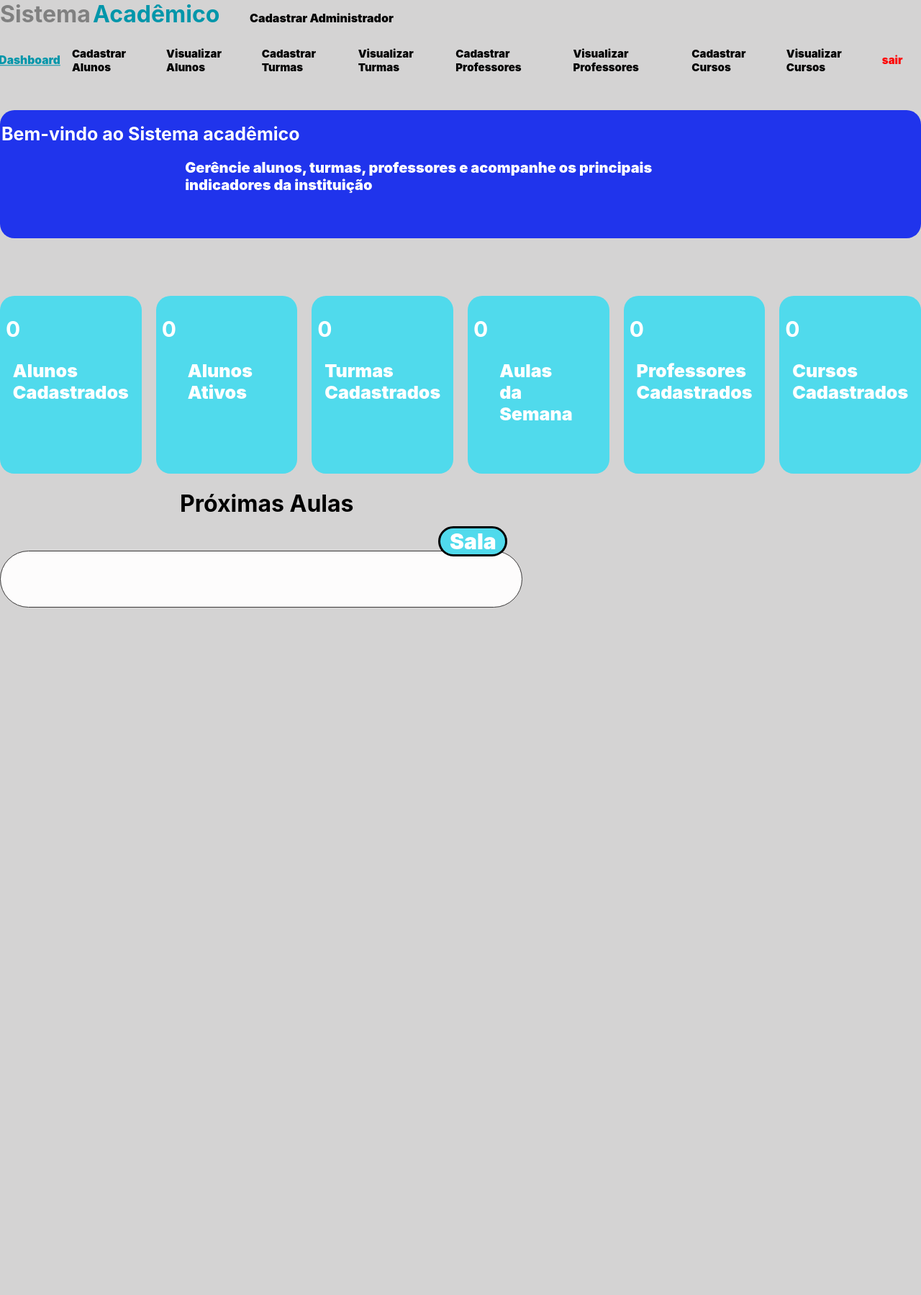
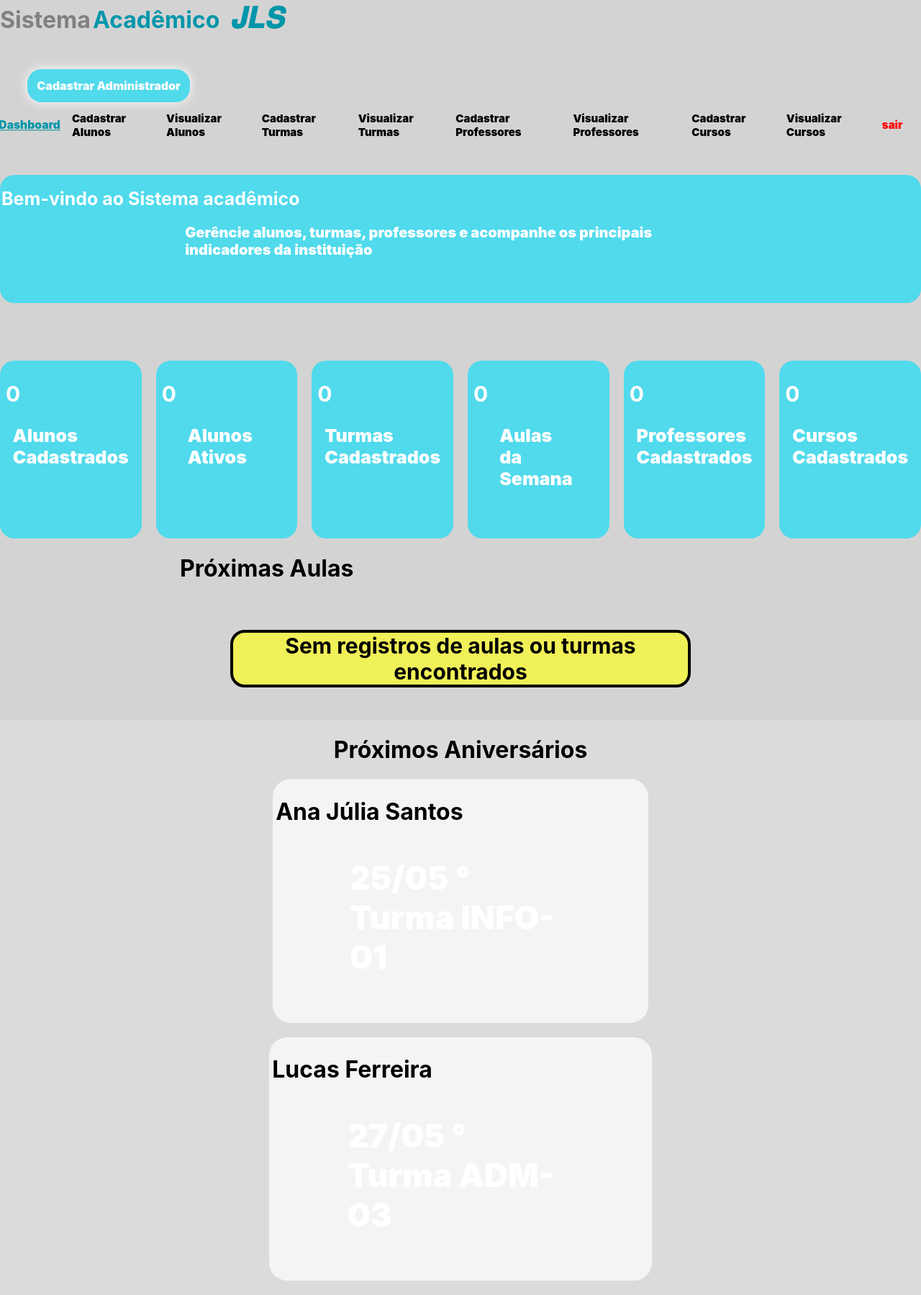
Before and after one commit to LuizLMH/Lucas, a PHP site: page /inicio.php in a window 1280 px wide. Shown: the whole page at 72% size. Before the commit the page ends 844 px from the top, so only its background shows below. Run offline with PHP 8.4, Linux system fonts and the light colour scheme; the visitor is signed in with stand-in values (Sample User, id 1); data that the repository does not hold is empty.

Commit message:
alterações css, php e html

```diff
--- a/arquivo.css
+++ b/arquivo.css
@@ -27,16 +27,41 @@ body {
 }
 
 .adm {
-    text-decoration: none;
-    color:black;
+    text-decoration: underline;
+    text-decoration-color: transparent;
+    color: white;
     margin-left: 3%;
     transition: all .3s ease;
-}
+    box-shadow: 0 0 15px white;
+    padding: 1%;
+    border-radius: 20px;
+    background-color: rgb(80, 218, 236);
+}
+
 .adm:hover {
-    color: rgb(1, 150, 170);
-    text-decoration: underline;
-}
-
+    color: black;
+    text-decoration-style: double;
+    text-decoration-color: black;
+}
+
+
+#jls {
+    color: rgb(1, 150, 170);
+    text-align: center;
+    font-size: 40px;
+    margin-left: 1%;
+}
+
+#jlsi {
+    color: rgb(1, 150, 170);
+    text-align: center;
+    font-size: 150px;
+    text-shadow: 0 0 10px white;
+    border-top: 5px solid white;
+    border-bottom: 5px solid white;
+    box-shadow: 0 0 20px white;
+    border-radius: 20px;
+}
 
 .pages {
     font-size: 1px;
@@ -47,6 +72,7 @@ body {
     justify-content: flex-end;
     transition: all 0.3s ease;
 }
+
 #sair {
     color: red;
 }
@@ -229,7 +255,7 @@ p {
     box-shadow: 0 0 20px gray;
 }
 
-.formIndex input[type="button"]{
+.formIndex input[type="button"] {
     margin-bottom: 5px;
     margin: 5%;
     width: 260px;
@@ -534,7 +560,7 @@ a {
 
 .subtitle {
     padding: 2px;
-    background-color: rgb(32, 52, 236);
+    background-color: rgb(80, 218, 236);
     border-radius: 20px;
     margin-bottom: 80px;
 }
@@ -585,6 +611,17 @@ a {
 /* .pagina2 {
      background-color: rgb(226, 223, 223);
 } */
+
+#registro {
+    color: black;
+    text-align: center;
+    font-size: 30px;
+    border: 4px solid black;
+    background-color: rgb(240, 240, 88);
+    margin-left: 25%;
+    margin-right: 25%;
+    border-radius: 20px;
+}
 
 .noticias {
     width: 100%;
@@ -1382,7 +1419,7 @@ label {
     margin-bottom: 3%;
 }
 
-.bnt{
+.bnt {
     border-radius: 10px;
     width: 400px;
     display: grid;
--- a/cadastrarC.php
+++ b/cadastrarC.php
@@ -19,6 +19,7 @@ if (!isset($_SESSION["nome"])) {
     <div class="titulob">
         <h1 id="tb">Sistema</h1>
         <h1 id="to">Acadêmico</h1>
+        <h1 id="jls">𝑱𝑳𝑺</h1>
     </div>
     <div class="pages11">
         <a href="inicio.php" class="p2">Dashboard</a>
--- a/cadastrarP.php
+++ b/cadastrarP.php
@@ -19,6 +19,7 @@ if (!isset($_SESSION["nome"])) {
     <div class="titulob">
         <h1 id="tb">Sistema</h1>
         <h1 id="to">Acadêmico</h1>
+        <h1 id="jls">𝑱𝑳𝑺</h1>
     </div>
     <div class="pages9">
         <a href="inicio.php" class="p2">Dashboard</a>
--- a/cadastrarT.php
+++ b/cadastrarT.php
@@ -19,6 +19,7 @@ if (!isset($_SESSION["nome"])) {
     <div class="titulob">
         <h1 id="tb">Sistema</h1>
         <h1 id="to">Acadêmico</h1>
+        <h1 id="jls">𝑱𝑳𝑺</h1>
     </div>
     <div class="pages6">
         <a href="inicio.php" class="p2">Dashboard</a>
--- a/index.php
+++ b/index.php
@@ -25,6 +25,10 @@ session_start();
                         Sistema de Gestão Acadêmica
                     </h1>
                     <br>
+                    <div class="curvada">
+                        <h1 id="jlsi">𝑱𝑳𝑺</h1>
+
+                    </div>
                     <p id="cor">Gerêncie alunos, turmas, professores e acompanhe as principais informações do sistema de forma
                         prática,
                         organizada e moderna.</p>
@@ -37,7 +41,7 @@ session_start();
                         <h4 class="textoi2">Informe seus dados para acessar o sistema</h4>
                     </div>
                     <div class="formIndex">
-                        <form action="validarU.php" method="post">
+                        <form action="validarU.php" method="post" autocomplete="off">
                             <label for="nome">Nome de Usuário</label>
                             <input type="text" name="nome" id="nomeIndex" placeholder="Digite seu usuário" required>
                             <label for="senha">Senha</label>
--- a/inicio.php
+++ b/inicio.php
@@ -22,6 +22,10 @@ if (!isset($_SESSION["nome"])) {
         <div class="titulob">
             <h1 id="tb">Sistema</h1>
             <h1 id="to">Acadêmico</h1>
+            <h1 id="jls">𝑱𝑳𝑺</h1>
+            <br>
+            <br>
+            <br><br>
             <a href="acesso.php" class="adm">Cadastrar Administrador</a>
 
         </div>
@@ -87,26 +91,40 @@ if (!isset($_SESSION["nome"])) {
         </div>
         <div class="dividir">
             <div class="noticias">
+                <h1 id="titulo">Próximas Aulas</h1>
                 <?php
-                include 'conecta.php';
-                $resultado = mysqli_query($conexao, "SELECT * FROM turma");
-                $nomeT = mysqli_fetch_assoc($resultado);
-                $inicio = mysqli_fetch_assoc($resultado);
-                $sala = mysqli_fetch_assoc($resultado);
+                    $sql = "SELECT * FROM turma;";
+                    $resultado = mysqli_query($conexao, $sql);
+                if (mysqli_num_rows($resultado) > 0) {
+                    while ($nomeT = mysqli_fetch_array($resultado)) {
                 ?>
-                <h1 id="titulo">Próximas Aulas</h1>
-                <div class="noticia2">
-                    <h1><?php echo $nomeT['nomeT']; ?></h1>
-                    <p id="dia"><?php echo $inicio['inicio']; ?></p>
-                    <p id="teste"><?php echo "Sala " . $sala['sala']; ?></p>
-                </div>
+                        <div class="noticia2">
+                            <h1><?php echo $nomeT['nomeT']; ?></h1>
+                            <p id="dia"><?php echo $nomeT['inicio']; ?></p>
+                            <p id="teste"><?php echo "Sala " . $nomeT['sala']; ?></p>
+                        </div>
             </div>
+            <br><br><br>
         </div>
     </div>
 <?php
-
+                    }
+                } else {
+                    echo "<h1 id='registro'>Sem registros de aulas ou turmas encontrados</h1>";
+                }
 
 ?>
+<div class="ani">
+    <h1 id="aniT">Próximos Aniversários</h1>
+    <div class="ani1">
+        <h1>Ana Júlia Santos</h1>
+        <p>25/05 ° Turma INFO-01</p>
+    </div>
+    <div class="ani2">
+        <h1>Lucas Ferreira</h1>
+        <p id="ani2">27/05 ° Turma ADM-03</p>
+    </div>
+</div>
 </body>
 
 </html>
--- a/usuario.php
+++ b/usuario.php
@@ -15,6 +15,7 @@
         <div class="titulob">
             <h1 id="tb">Sistema</h1>
             <h1 id="to">Acadêmico</h1>
+            <h1 id="jls">𝑱𝑳𝑺</h1>
         </div>
         <div class="pages">
             <a href="sair.php" id="sair">sair</a>
--- a/visualizarAl.php
+++ b/visualizarAl.php
@@ -19,6 +19,7 @@ if (!isset($_SESSION["nome"])) {
     <div class="titulob">
         <h1 id="tb">Sistema</h1>
         <h1 id="to">Acadêmico</h1>
+        <h1 id="jls">𝑱𝑳𝑺</h1>
     </div>
     <div class="pages4">
         <a href="inicio.php" class="p2">Dashboard</a>
@@ -59,7 +60,7 @@ if (!isset($_SESSION["nome"])) {
         if (mysqli_num_rows($resultado) > 0) {
             while ($linha = mysqli_fetch_array($resultado)) {
 
-                ?>
+        ?>
                 <tr>
                     <td>
                         <?php
@@ -102,7 +103,7 @@ if (!isset($_SESSION["nome"])) {
                     </td>
                     </td>
                 </tr>
-                <?php
+        <?php
             }
         }
         ?>
--- a/visualizarC.php
+++ b/visualizarC.php
@@ -19,6 +19,7 @@ if (!isset($_SESSION["nome"])) {
     <div class="titulob">
         <h1 id="tb">Sistema</h1>
         <h1 id="to">Acadêmico</h1>
+        <h1 id="jls">𝑱𝑳𝑺</h1>
     </div>
     <div class="pages12 ">
         <a href="inicio.php" class="p2">Dashboard</a>
--- a/visualizarP.php
+++ b/visualizarP.php
@@ -19,6 +19,7 @@ if (!isset($_SESSION["nome"])) {
     <div class="titulob">
         <h1 id="tb">Sistema</h1>
         <h1 id="to">Acadêmico</h1>
+        <h1 id="jls">𝑱𝑳𝑺</h1>
     </div>
     <div class="pages10 ">
         <a href="inicio.php" class="p2">Dashboard</a>
--- a/visualizarT.php
+++ b/visualizarT.php
@@ -19,6 +19,7 @@ if (!isset($_SESSION["nome"])) {
     <div class="titulob">
         <h1 id="tb">Sistema</h1>
         <h1 id="to">Acadêmico</h1>
+        <h1 id="jls">𝑱𝑳𝑺</h1>
     </div>
     <div class="pages7 ">
         <a href="inicio.php" class="p2">Dashboard</a>
```
Also changed, not shown: cadastrarAl.php (+5 -4 lines).
